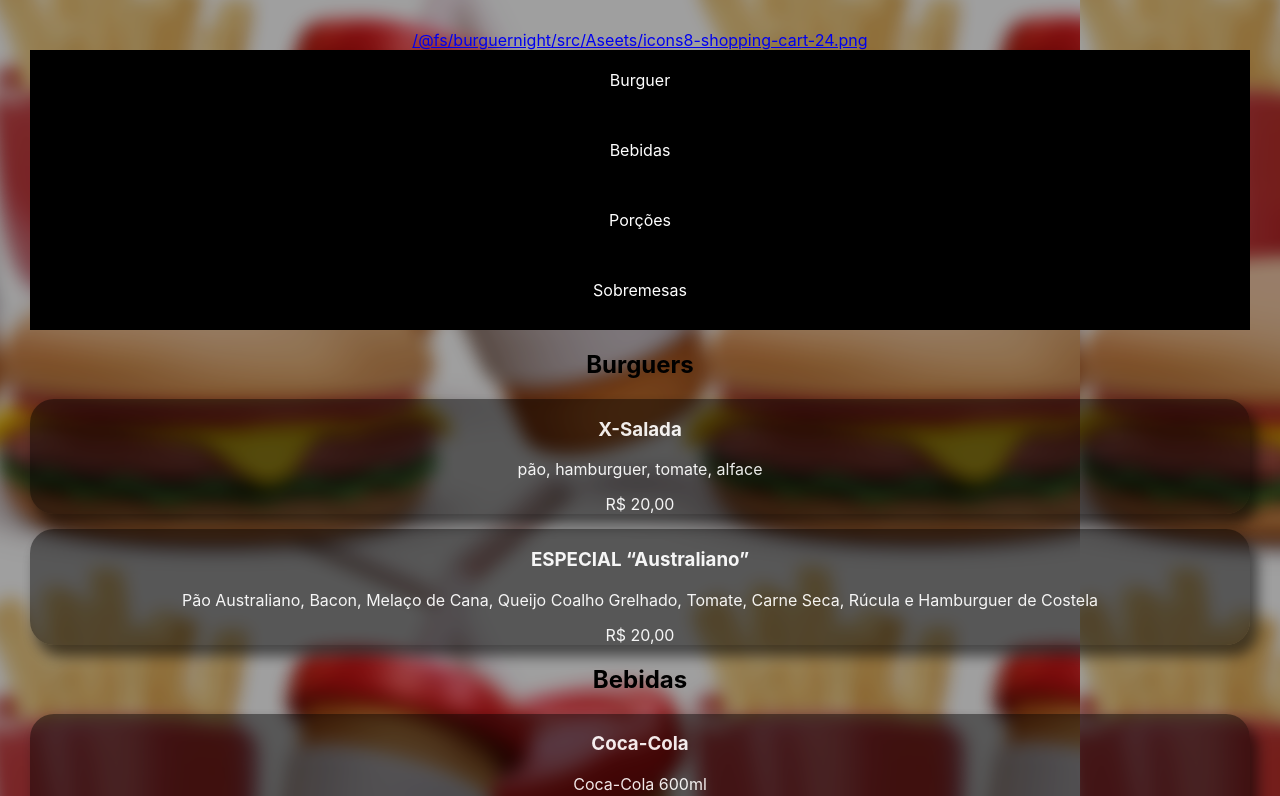
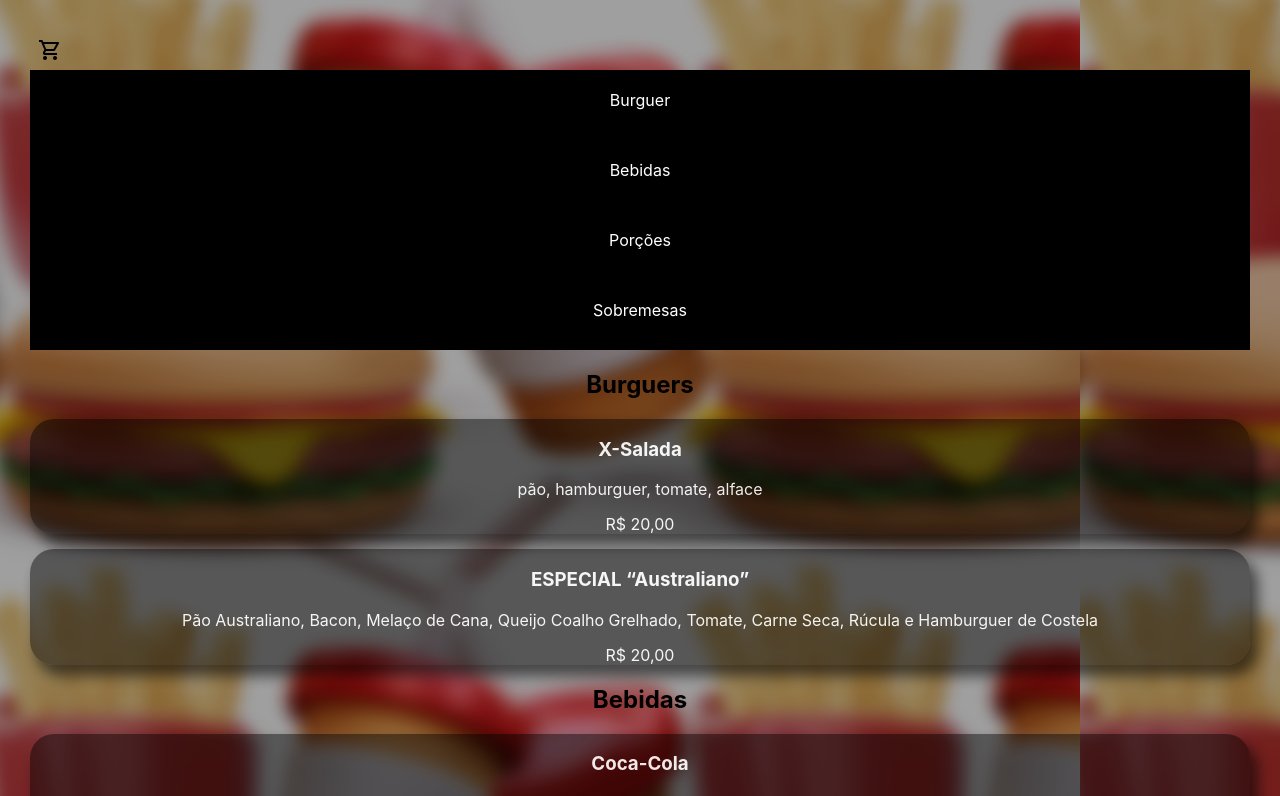
Before and after one commit to zZubat/Burguer-Night, a React (Create React App) app in the folder burguernight/: page / in a window 1280 px wide. Shown: the top 796 px of the page. Built offline with nearby package versions, Linux system fonts and the light colour scheme.

Commit message:
add carrinho

```diff
--- a/burguernight/src/componentes/TelaPrincipal/BotãoCarrinho/index.module.css
+++ b/burguernight/src/componentes/TelaPrincipal/BotãoCarrinho/index.module.css
@@ -0,0 +1,11 @@
+.botaoCarrinho{
+    background-image: url('../../../Aseets/icons8-shopping-cart-24.png');
+    background-repeat: no-repeat;
+    background-position: center;
+    font-size: 0;
+    width: 24px;
+    height: 24px;
+    display: inline-block;
+    padding: 8px;
+    display: flex;
+}
--- a/burguernight/src/componentes/TelaPrincipal/BotãoCarrinho/index.tsx
+++ b/burguernight/src/componentes/TelaPrincipal/BotãoCarrinho/index.tsx
@@ -1,9 +1,8 @@
-import carrinho from '../../../Aseets/icons8-shopping-cart-24.png'
-import ConfirmaPedido from '../../TelaConfirmaçaoDoPedido/index'
+import styles from './index.module.css'
 
 function Carrinho (){
     return(
-        <a href='#ConfirmaPedido'>{carrinho}</a>
+        <a href='#ConfirmaPedido' className={styles.botaoCarrinho}>carrinho</a>
     );
 }
 
```
